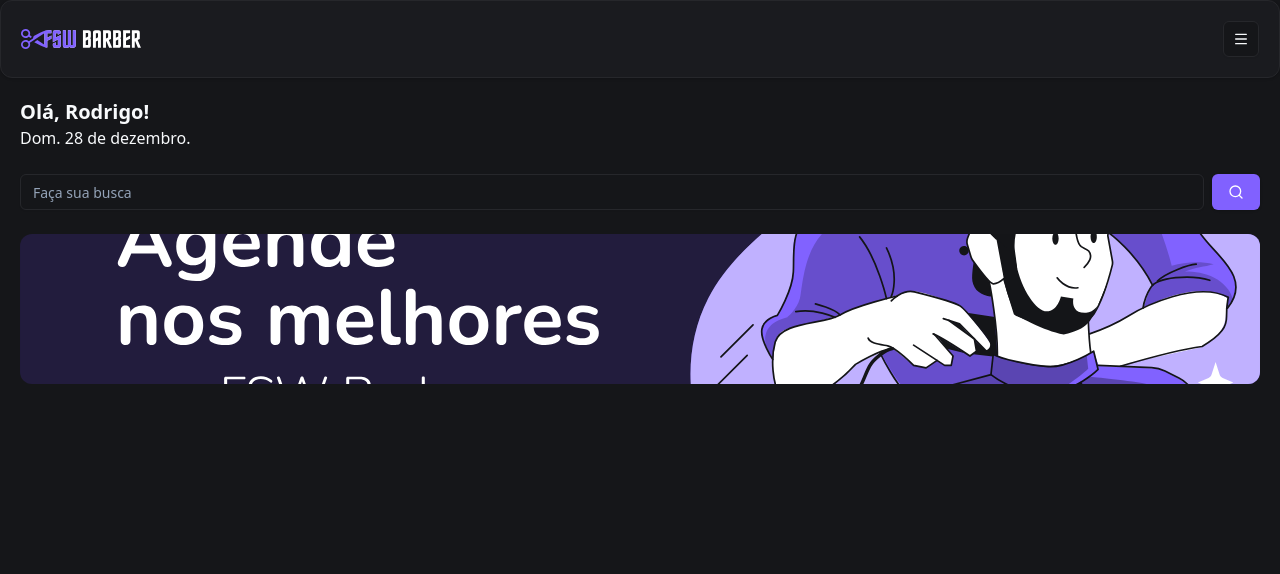
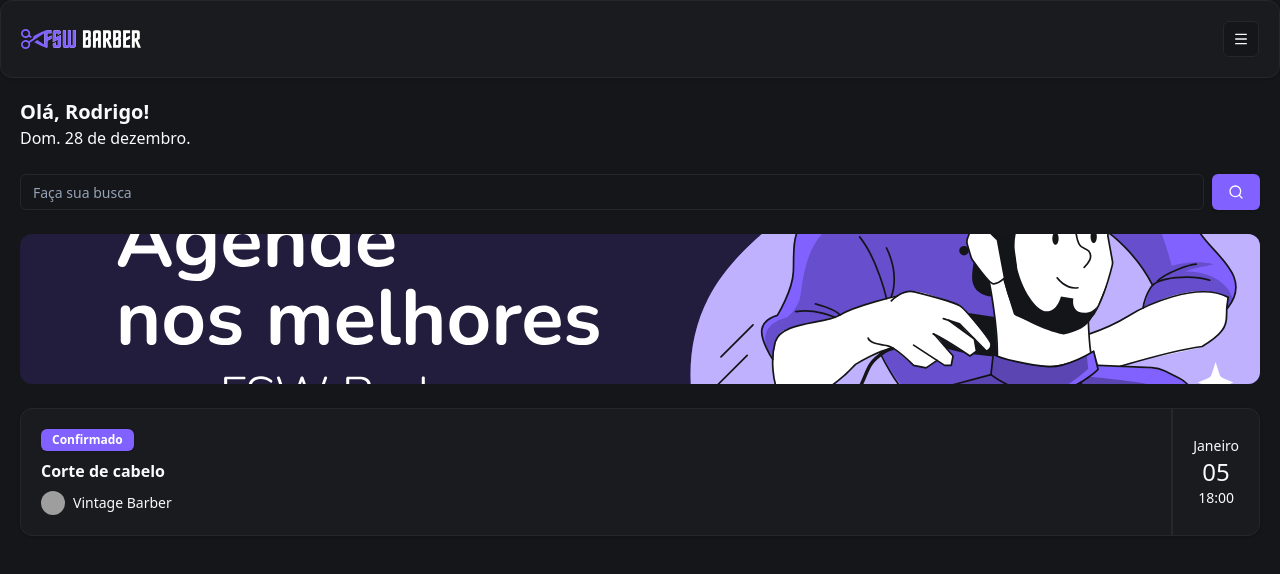
Before and after one commit to Baggio25/fsw-barber, a Next.js app: page / in a window 1280 px wide. Shown: the top 574 px of the page. Built offline with nearby package versions, Linux system fonts and the light colour scheme; grey boxes are pictures that could not be loaded.

Commit message:
feat: add booking item

```diff
--- /dev/null
+++ b/app/_components/ui/avatar.tsx
@@ -0,0 +1,50 @@
+"use client";
+
+import * as React from "react";
+import * as AvatarPrimitive from "@radix-ui/react-avatar";
+
+import { cn } from "@/app/_lib/utils";
+
+const Avatar = React.forwardRef<
+  React.ElementRef<typeof AvatarPrimitive.Root>,
+  React.ComponentPropsWithoutRef<typeof AvatarPrimitive.Root>
+>(({ className, ...props }, ref) => (
+  <AvatarPrimitive.Root
+    ref={ref}
+    className={cn(
+      "relative flex h-10 w-10 shrink-0 overflow-hidden rounded-full",
+      className,
+    )}
+    {...props}
+  />
+));
+Avatar.displayName = AvatarPrimitive.Root.displayName;
+
+const AvatarImage = React.forwardRef<
+  React.ElementRef<typeof AvatarPrimitive.Image>,
+  React.ComponentPropsWithoutRef<typeof AvatarPrimitive.Image>
+>(({ className, ...props }, ref) => (
+  <AvatarPrimitive.Image
+    ref={ref}
+    className={cn("aspect-square h-full w-full", className)}
+    {...props}
+  />
+));
+AvatarImage.displayName = AvatarPrimitive.Image.displayName;
+
+const AvatarFallback = React.forwardRef<
+  React.ElementRef<typeof AvatarPrimitive.Fallback>,
+  React.ComponentPropsWithoutRef<typeof AvatarPrimitive.Fallback>
+>(({ className, ...props }, ref) => (
+  <AvatarPrimitive.Fallback
+    ref={ref}
+    className={cn(
+      "flex h-full w-full items-center justify-center rounded-full bg-muted",
+      className,
+    )}
+    {...props}
+  />
+));
+AvatarFallback.displayName = AvatarPrimitive.Fallback.displayName;
+
+export { Avatar, AvatarImage, AvatarFallback };
--- /dev/null
+++ b/app/_components/ui/badge.tsx
@@ -0,0 +1,36 @@
+import * as React from "react";
+import { cva, type VariantProps } from "class-variance-authority";
+
+import { cn } from "@/app/_lib/utils";
+
+const badgeVariants = cva(
+  "inline-flex items-center rounded-md border px-2.5 py-0.5 text-xs font-semibold transition-colors focus:outline-none focus:ring-2 focus:ring-ring focus:ring-offset-2",
+  {
+    variants: {
+      variant: {
+        default:
+          "border-transparent bg-primary text-primary-foreground shadow hover:bg-primary/80",
+        secondary:
+          "border-transparent bg-secondary text-secondary-foreground hover:bg-secondary/80",
+        destructive:
+          "border-transparent bg-destructive text-destructive-foreground shadow hover:bg-destructive/80",
+        outline: "text-foreground",
+      },
+    },
+    defaultVariants: {
+      variant: "default",
+    },
+  },
+);
+
+export interface BadgeProps
+  extends React.HTMLAttributes<HTMLDivElement>,
+    VariantProps<typeof badgeVariants> {}
+
+function Badge({ className, variant, ...props }: BadgeProps) {
+  return (
+    <div className={cn(badgeVariants({ variant }), className)} {...props} />
+  );
+}
+
+export { Badge, badgeVariants };
--- a/app/page.tsx
+++ b/app/page.tsx
@@ -3,6 +3,9 @@
 import { Button } from "./_components/ui/button";
 import { Input } from "./_components/ui/input";
 import Image from "next/image";
+import { Card, CardContent } from "./_components/ui/card";
+import { Badge } from "./_components/ui/badge";
+import { Avatar, AvatarFallback, AvatarImage } from "./_components/ui/avatar";
 
 export default function Home() {
   return (
@@ -27,6 +30,31 @@
             alt="Agende nos melhores com FSW Barber"
           />
         </div>
+
+        <Card className="mt-6">
+          <CardContent className="flex justify-between p-0">
+            <div className="flex flex-col gap-2 py-5 pl-5">
+              <Badge className="w-fit">Confirmado</Badge>
+              <h3 className="font-semibold">Corte de cabelo</h3>
+
+              <div className="flex items-center gap-2">
+                <Avatar className="h-6 w-6">
+                  <AvatarImage
+                    src="https://avatars.githubusercontent.com/u/26611668?v=4"
+                    alt="RB"
+                  />
+                  <AvatarFallback>RB</AvatarFallback>
+                </Avatar>
+                <p className="text-sm">Vintage Barber</p>
+              </div>
+            </div>
+            <div className="flex flex-col items-center justify-center border-l-2 border-solid px-5">
+              <p className="text-sm">Janeiro</p>
+              <p className="text-2xl">05</p>
+              <p className="text-sm">18:00</p>
+            </div>
+          </CardContent>
+        </Card>
       </div>
     </div>
   );
--- a/package.json
+++ b/package.json
@@ -14,6 +14,7 @@
   },
   "dependencies": {
     "@prisma/client": "^5.17.0",
+    "@radix-ui/react-avatar": "^1.1.11",
     "@radix-ui/react-slot": "^1.2.4",
     "class-variance-authority": "^0.7.1",
     "clsx": "^2.1.1",
```
Also changed, not shown: 1 other file (tests, documents, lock files or other folders).
